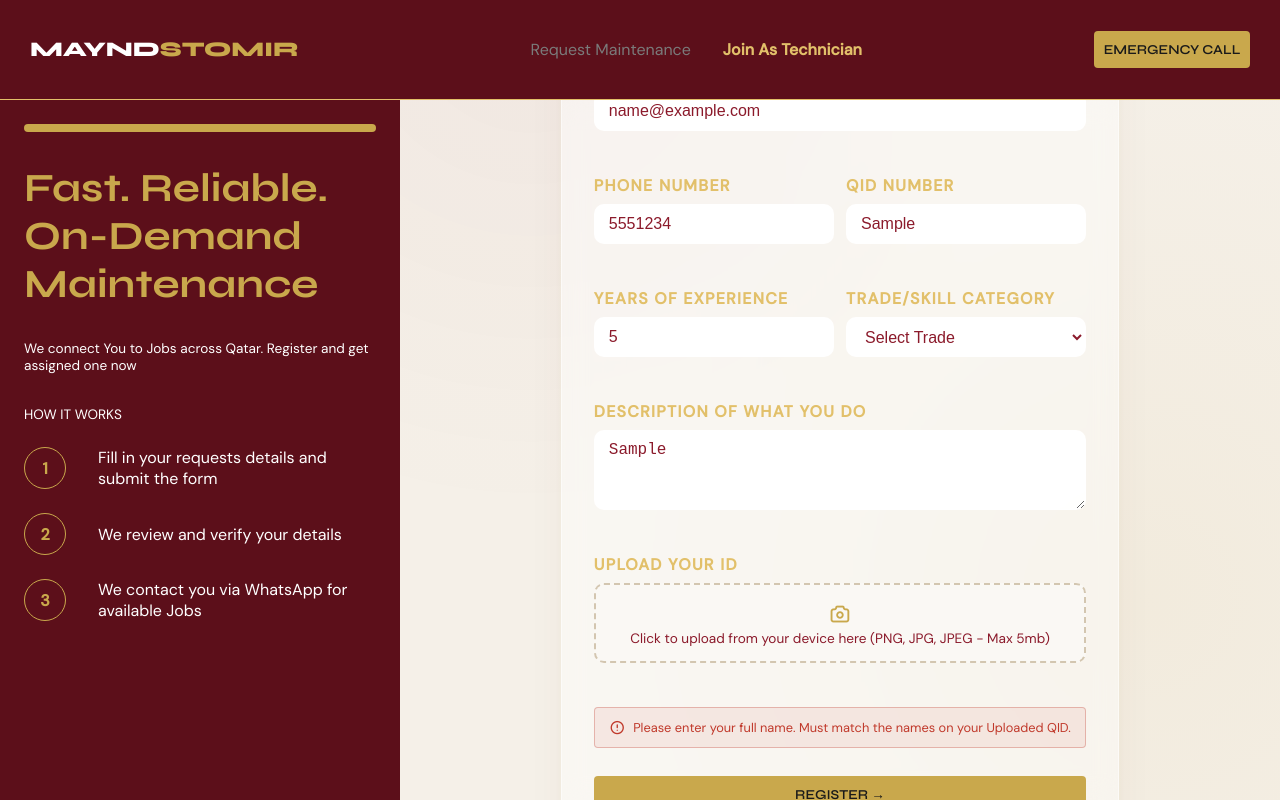
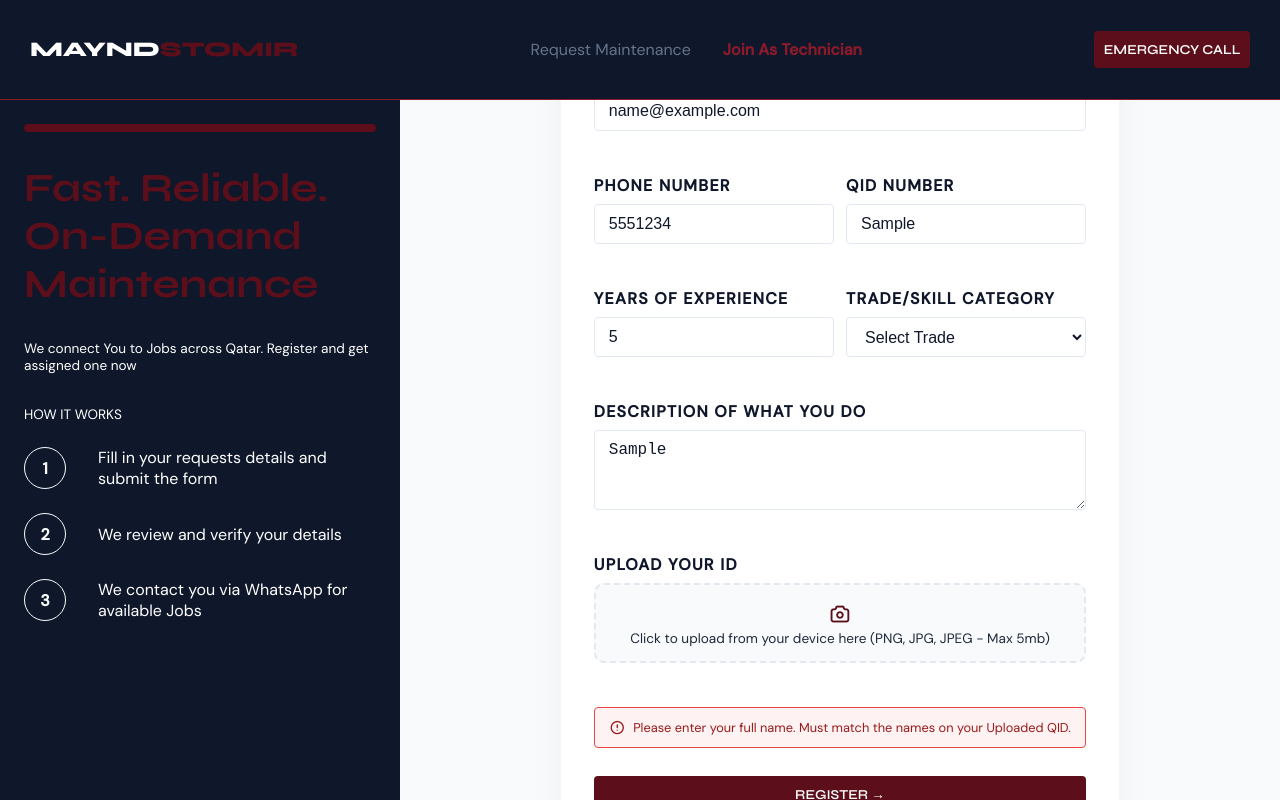
Before and after one commit to 13Dav-arc/maynd-stomir, a plain HTML site: page freelance.html in a window 1280 px wide. Both pictures are taken after typing "Sample", "name@example.com", "5551234", "Sample", "5", "Sample" into the empty fields and a click on the button "REGISTER →". Drawn offline with nearby package versions, Linux system fonts and the light colour scheme.

Commit message:
Major Updates

```diff
--- a/css/styles.css
+++ b/css/styles.css
@@ -1,40 +1,42 @@
 @import url('https://fonts.googleapis.com/css2?family=Syne:wght@400;600;700;800&family=DM+Sans:wght@300;400;500&display=swap');
 
 :root {
-    /* Qatar Maroon + Gold Theme */
-    --blue-dark:    #5C0F1A;   /* deep maroon — backgrounds, sidebar */
-    --blue-mid:     #8B1A2B;   /* maroon — headers, cards */
-    --blue-accent:  #C9A84C;   /* gold — buttons, highlights */
-    --blue-light:   #E2C06A;   /* light gold — hover states */
-    --blue-soft:    #F5F0E8;   /* warm cream — section backgrounds */
 
-    /* Whites & Neutrals */
-    --white:        #ffffff;   /* pure white — cards, modals */
-    --off-white:    #FAF8F4;   /* warm off-white — page background */
-    --border:       #E8E0D0;   /* warm border color */
+    /* 1. SOLID BASE CANVASES (Emrill Heavy-Duty Foundations) */
+    --blue-dark:    #0F172A;
+    --blue-mid:     #1E293B;
+    --blue-soft:    #F8FAFC;
+    --white:        #FFFFFF;
+    --off-white:    #F8FAFC;
+    --border:       #E2E8F0;
 
-    /* Text */
-    --text-primary:  #1A1A1A;  /* headings, body text */
-    --text-muted:    #7A7A7A;  /* labels, placeholders */
-    --text-inverse:  #ffffff;  /* text on dark backgrounds */
+    /* 2. THE SCALPEL BRAND BALANCERS (High-Contrast Interactivity Rules) */
+    --blue-accent:  #5C0F1A;
+    --blue-light:   #8B1A2B;
+    --blue-accent-bg: #5C0F1A;
 
-    /* Status Colors */
-    --pending:      #D4A017;   /* gold amber — pending jobs */
-    --assigned:     #2E7D52;   /* deep green — assigned jobs */
-    --completed:    #C9A84C;   /* gold — completed jobs */
+    /* 3. TYPOGRAPHY TEXT CONTRAST CONTROL (Zero Bleeding or Flashing) */
+    --text-primary: #0F172A;
+    --text-muted:    #64748B;
+    --text-inverse:  #FFFFFF;
 
-    /* Utility */
-    --shadow:       rgba(201, 168, 76, 0.15);
+    /* 4. FLAT BADGE INDICATORS (No Blurs, Rigid Corporate Badging) */
+    --pending:      #B45309;
+    --assigned:     #15803D;
+    --completed:    #0369A1;
 
-    /* Glass + Extended Palette */
-    --glass-bg:     rgba(255, 255, 255, 0.08);
-    --glass-border: rgba(255, 255, 255, 0.15);
+    /* 5. BRAND IDENTITY INVERSION (Guarantees .primary Button Stability) */
+    --shadow:       rgba(15, 23, 42, 0.04);
+
+    /* Extended Legacy Platform Overrides (Flattens Blurs Impeccably) */
+    --glass-bg:     #FFFFFF;
+    --glass-border: #E2E8F0;
     --maroon-deep:  #5C0F1A;
     --maroon:       #8B1A2B;
     --gold:         #C9A84C;
     --gold-light:   #E2C06A;
-    --cream:        #F5F0E8;
-    --charcoal:     #1A1A1A;
+    --cream:        #F8FAFC;
+    --charcoal:     #0F172A;
 }
 
 * { margin: 0; padding: 0; box-sizing: border-box; }
@@ -117,13 +119,13 @@ nav a:focus{
     cursor: pointer;
     text-transform: uppercase;
     font-weight: 600;
-    color: var(--text-primary);
-    background: var(--blue-accent);
-    border: none;
+    color: var(--text-inverse) !important;
+    background: var(--blue-accent) !important;
+    border: none !important;
     transition: background 0.2s ease, transform 0.15s ease, box-shadow 0.2s ease;
 }
 .primary:hover {
-    background: var(--blue-light);
+    background: var(--blue-light) !important;
     transform: translateY(-2px);
     box-shadow: 0 6px 18px var(--shadow);
 }
@@ -173,14 +175,14 @@ nav a:focus{
 }
 .info-num {
     padding: 1.25rem;
-    border: 1px solid var(--blue-accent);
+    border: 1px solid var(--blue-soft);
     border-radius: 50%;
     display: inline-flex;
     align-items: center;
     justify-content: center;
     height: 40px;
     width: 40px;
-    color: var(--blue-accent);
+    color: var(--blue-soft);
     font-weight: 600;
 }
 .main-content {
@@ -189,10 +191,6 @@ nav a:focus{
     flex-direction: column;
     gap: 2rem;
     background: var(--blue-soft);
-    background-image:
-        radial-gradient(circle at 15% 20%, rgba(139, 26, 43, 0.04) 0%, transparent 45%),
-        radial-gradient(circle at 85% 75%, rgba(201, 168, 76, 0.07) 0%, transparent 50%);
-    background-attachment: local;
     height: 100%;
     overflow-y: auto;
     align-items: center;
@@ -208,10 +206,7 @@ nav a:focus{
     display: grid;
     grid-template-columns: 1fr;
     gap: 1.75rem;
-    background: rgba(255, 255, 255, 0.45);
-    backdrop-filter: blur(0.75rem);
-    -webkit-backdrop-filter: blur(0.75rem);
-    padding: 2rem;
+    background: var(--white);
     border-radius: 16px;
     box-shadow: 0 12px 40px rgba(92, 15, 26, 0.04),
                 0 2px 8px rgba(201, 168, 76, 0.05);
@@ -219,6 +214,7 @@ nav a:focus{
     max-width: 800px;
     transition: transform 0.3s ease, box-shadow 0.3s ease;
     border: 0.0625rem solid rgba(255, 255, 255, 0.5);
+    padding: 2rem;
 }
 .form-upload {
     display: flex;
@@ -243,23 +239,23 @@ nav a:focus{
 .form-upload label {
     text-transform: uppercase;
     letter-spacing: 0.08em;
-    color: var(--blue-light);
+    color: var(--text-primary);
     font-weight: 600;
     margin-bottom: 0.3rem;
 }
 .form-upload input,
 .form-upload select,
 .form-upload textarea {
-    background: rgba(255, 255, 255, 0.95);
-    border: 1.5px solid rgba(255, 255, 255, 0.6);
-    border-radius: 10px;
+    background: var(--white);
+    border: 1.5px solid var(--border);
+    border-radius: 4px;
     height: 40px;
     width: 100%;
     display: flex;
     align-items: center;
     padding: 0.6rem 0.875rem;
     font-size: 1rem;
-    color: var(--blue-mid);
+    color: var(--text-primary);
     transition: all 0.25s cubic-bezier(0.4, 0, 0.2, 1);
 }
 .form-upload textarea {
@@ -296,7 +292,7 @@ nav a:focus{
     width: 100%;
     height: 80px;
     background: var(--off-white);
-    border: 2px dashed #D3C6B0;
+    border: 2px dashed var(--border);
     border-radius: 10px;
     justify-content: center;
     color: var(--text-muted);
@@ -513,12 +509,12 @@ nav a.active {
     display: flex;
     align-items: center;
     gap: 0.5rem;
-    background: rgba(192, 57, 43, 0.08);
-    border: 1px solid rgba(192, 57, 43, 0.3);
+    background: #FEF2F2; /* Flat, high-visibility institutional light red utility badge */
+    border: 1px solid #EF4444; /* Crisp solid red outline */
     border-radius: 4px;
     padding: 0.7rem 0.9rem;
     font-size: 0.8rem;
-    color: #c0392b;
+    color: #991B1B;
 }
 .form-error i {
     font-size: 1rem;
--- a/freelance.html
+++ b/freelance.html
@@ -3,7 +3,7 @@
 <head>
     <meta charset="UTF-8">
     <meta name="viewport" content="width=device-width, initial-scale=1.0">
-    <title>Freelance form</title>
+    <title>Join As a Technician</title>
     <link rel="stylesheet" href="css/styles.css">
     <link rel="stylesheet" href="css/responsive.css">
     <link rel="stylesheet" href="https://cdn.jsdelivr.net/npm/@tabler/icons-webfont@latest/dist/tabler-icons.min.css">
@@ -11,7 +11,7 @@
     <link rel="preconnect" href="https://fonts.gstatic.com" crossorigin>
     <link href="https://fonts.googleapis.com/css2?family=Syne:wght@400;600;700;800&family=DM+Sans:wght@300;400;500&display=swap" rel="stylesheet">
     <link rel="manifest" href="/manifest.json">
-    <meta name="theme-color" content="#8B1A2B">
+    <meta name="theme-color" content="#1E293B">
     <meta name="mobile-web-app-capable" content="yes">
     <meta name="apple-mobile-web-app-status-bar-style" content="black-translucent">
     <meta name="apple-mobile-web-app-title" content="Maynd">
--- a/service-worker.js
+++ b/service-worker.js
@@ -1,6 +1,6 @@
 // MAYND STOMIR — Service Worker
 
-const CACHE_NAME = "maynd-stomir-v28";
+const CACHE_NAME = "maynd-stomir-v29";
 
 // Files to cache for offline access
 const ASSETS = [
```
Also changed, not shown: css/landing.css (+36 -29 lines), index.html (+1 -1 lines), login.html (+2 -2 lines), request.html (+1 -1 lines), status.html (+1 -1 lines), icons/icon-192.png, icons/icon-512.png, manifest.json.
